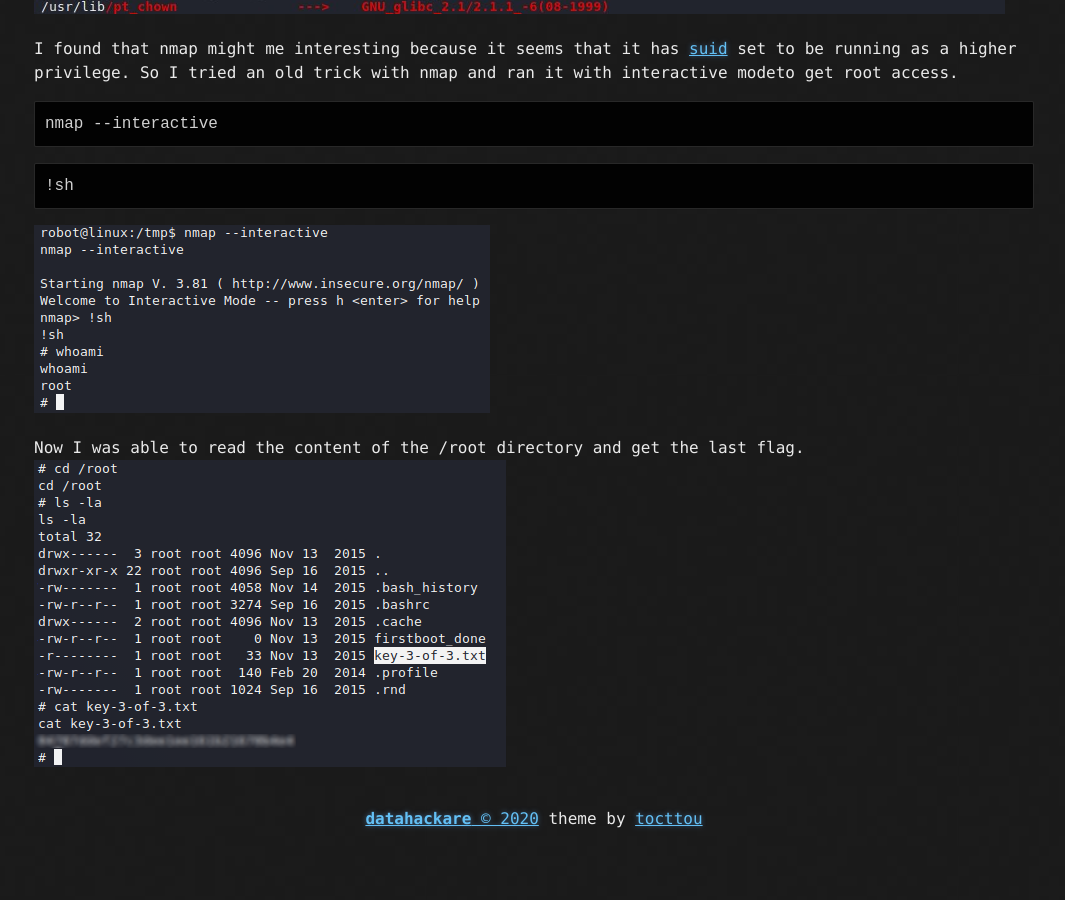
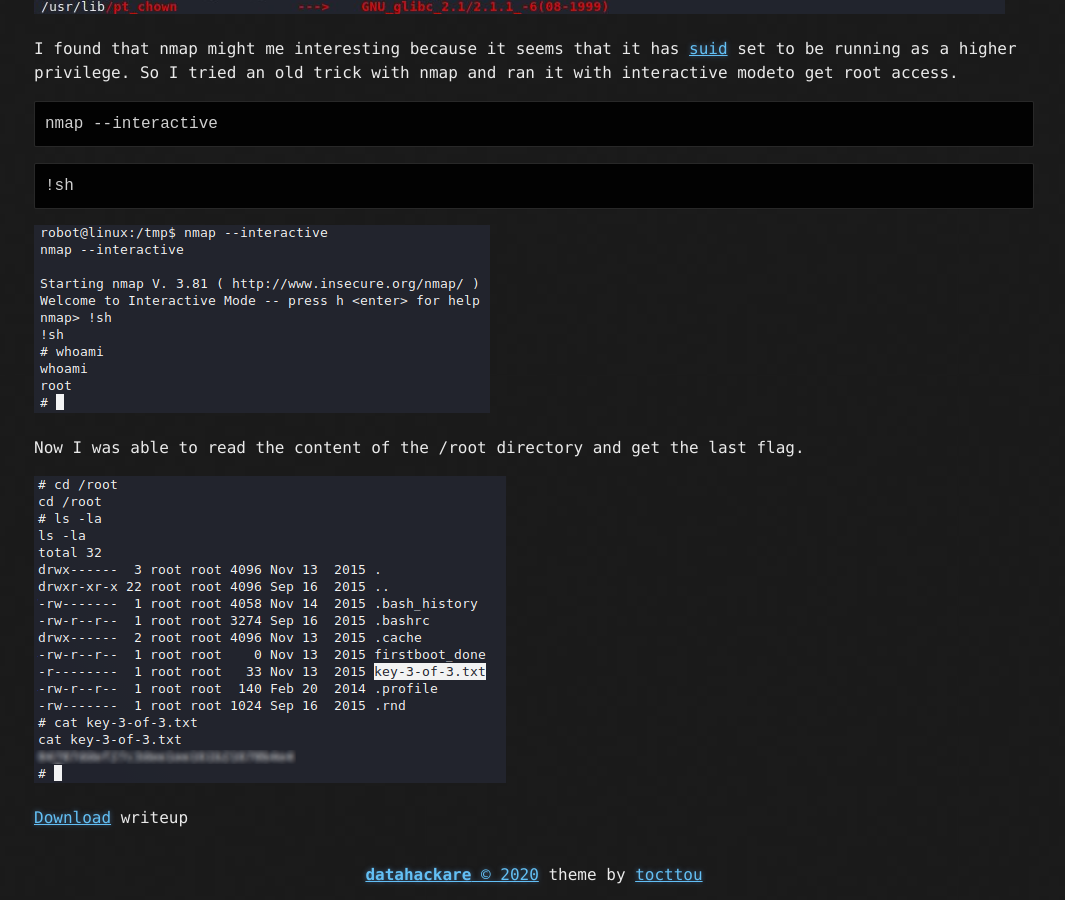
Before and after one commit to datahackare/warz0ne, a Jekyll site: the page built from _posts/2020-08-26-MrRobot.md, in a window 1280 px wide and 900 px high, scrolled down 13457 px. Shown: the whole window, without its empty margins (106-1171 px from the left). Built offline with Jekyll 4.4.1, drawn with Linux system fonts in a browser that asks for light colours; before the commit the page ends 14301 px from its top, so only the background shows below that.

Commit message:
Update 2020-08-26-MrRobot.md

```diff
--- a/_posts/2020-08-26-MrRobot.md
+++ b/_posts/2020-08-26-MrRobot.md
@@ -272,4 +272,7 @@ nmap --interactive
 ![](Pictures/MrRobot/nmapint.png)
 
 Now I was able to read the content of the /root directory and get the last flag.
+
 ![](Pictures/MrRobot/rootflag.png)
+
+[Download](Files/TryHackMe%20-%20MrRobot.pdf) writeup
```
